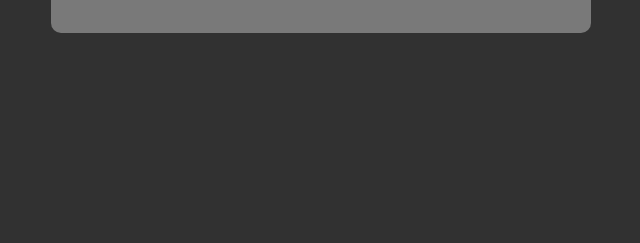
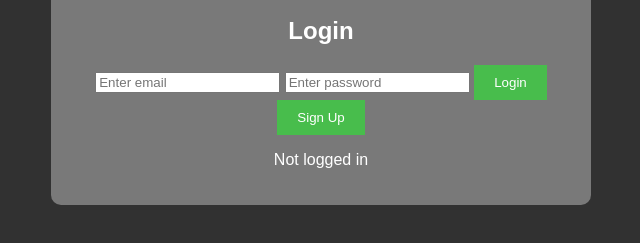
Before and after one commit to mikaelaneal/cc-benefit-analyzer, a plain HTML site: page index.html in a window 1280 px wide. Shown: the part 185-428 px from the top of the page, without its empty margins (319-959 px from the left). Drawn offline with Linux system fonts and the light colour scheme.

Commit message:
Update index.html adding login container

```diff
--- a/index.html
+++ b/index.html
@@ -27,6 +27,18 @@
 
         <button id="get-recommendation">Find Best Card</button>
         <p id="recommendation"></p>
+
+        <div class="login-container">
+            <h2>Login</h2>
+            <input type="email" id="email" placeholder="Enter email">
+            <input type="password" id="password" placeholder="Enter password">
+            <button id="login-btn">Login</button>
+            <button id="signup-btn">Sign Up</button>
+            <button id="logout-btn" style="display:none;">Logout</button>
+            <p id="user-status">Not logged in</p>
+
+        </div>
+
     </div>
 
     <script src="https://www.gstatic.com/firebasejs/10.7.1/firebase-app-compat.js"></script>
```
